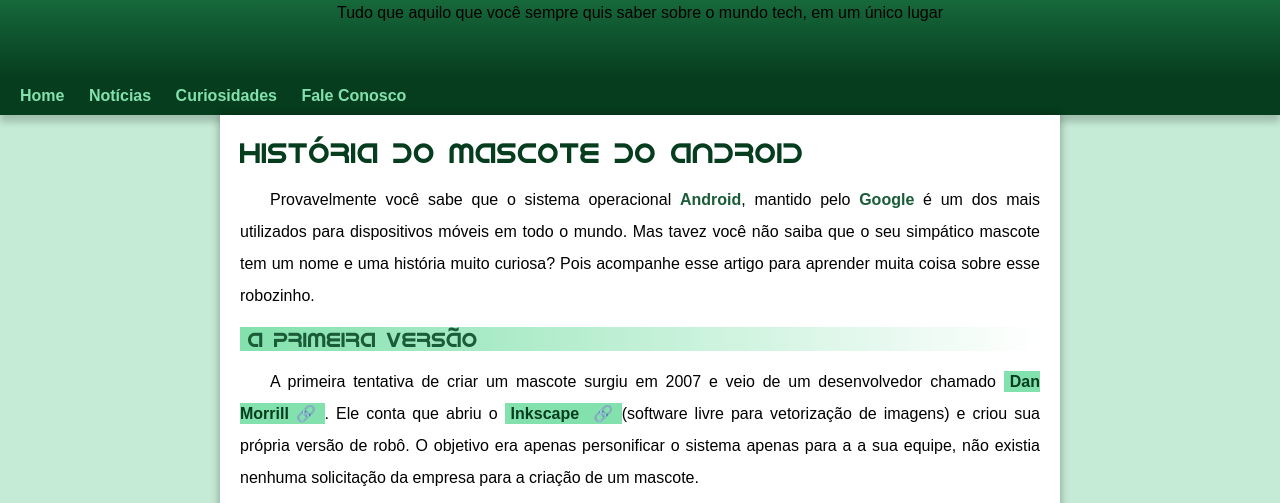
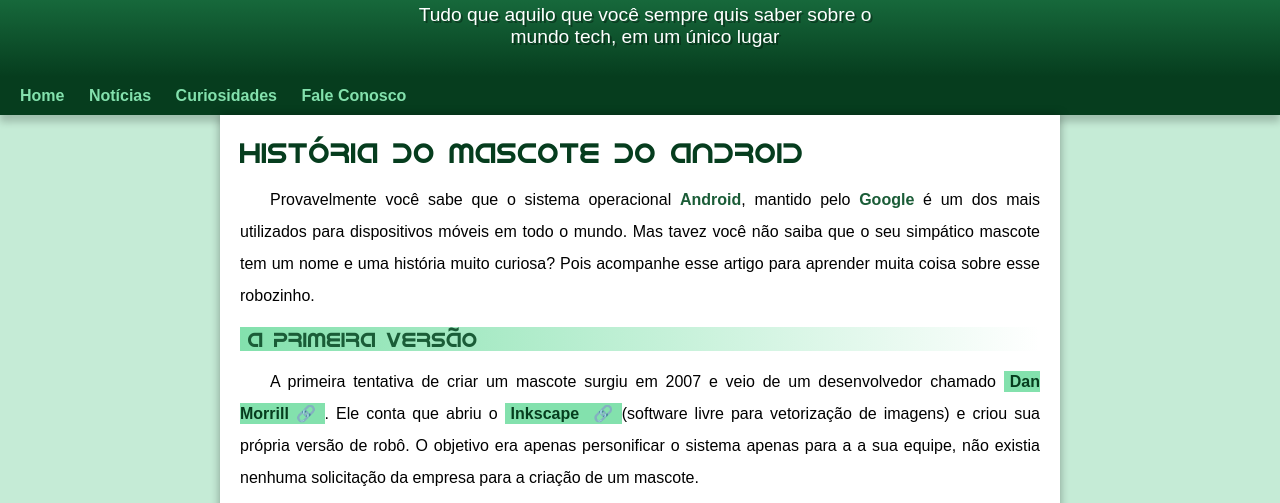
Before and after one commit to carlosresendeP/Projeto-Android, a plain HTML site: page index.html in a window 1280 px wide. Shown: the part 113-616 px from the top of the page. Drawn offline with Linux system fonts and the light colour scheme; files whose address does not match are found by name.

Commit message:
correção paragrafo

```diff
--- a/estilo/style.css
+++ b/estilo/style.css
@@ -56,7 +56,7 @@
 
 }
 
-header:em
+
 header > p{
     font-family: var(--fonte-padrao); /*tipo de fonte*/
     font-size: 1.2em; /*tamanho*/
```
